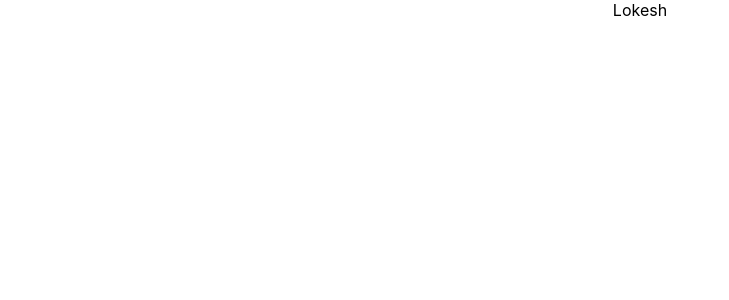
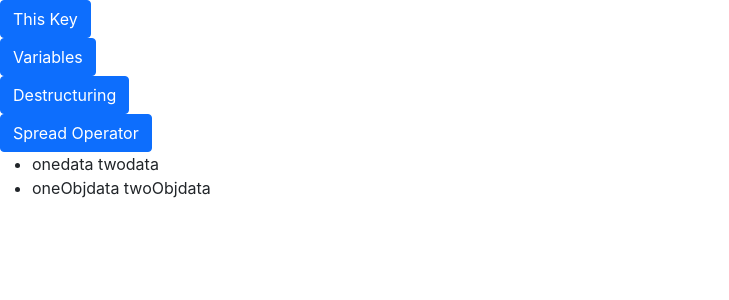
Before and after one commit to lokeshkumardubai1990/react, a React (Create React App) app: page / in a window 1280 px wide. Shown: the top 300 px of the page, without its empty margins (0-729 px from the left). Built offline with nearby package versions, Linux system fonts and the light colour scheme.

Commit message:
es6 updated

```diff
--- a/public/index.html
+++ b/public/index.html
@@ -24,6 +24,8 @@
       work correctly both with client-side routing and a non-root public URL.
       Learn how to configure a non-root public URL by running `npm run build`.
     -->
+    <link href="https://cdn.jsdelivr.net/npm/bootstrap@5.1.3/dist/css/bootstrap.min.css" rel="stylesheet" integrity="sha384-1BmE4kWBq78iYhFldvKuhfTAU6auU8tT94WrHftjDbrCEXSU1oBoqyl2QvZ6jIW3" crossorigin="anonymous">
+
     <title>React App</title>
   </head>
   <body>
--- a/src/App.css
+++ b/src/App.css
@@ -1,5 +1,5 @@
 .App {
-  text-align: center;
+  text-align: left;
 }
 
 .App-logo {
--- a/src/App.js
+++ b/src/App.js
@@ -1,35 +1,87 @@
-import { toHaveAccessibleDescription } from "@testing-library/jest-dom/dist/matchers";
 import React from "react";
+
 import "./App.css";
 
 class App extends React.Component {
   constructor(props) {
     super(props);
     this.state = {
-      name: "John",
+      myName: "John",
+      showHome: true,
     };
-    console.log("Constructor Triggered", this.state.name);
-    var ab = "vivek";
+
+    // console.log("Constructor......... From Parent", this.state.myName);
   }
 
-  /*before rendering*/
+  // componentWillMount() {
+  //   this.setState({ myName: "Peter" }, () => {
+  //     console.log("componentWillMount......... From Parent", this.state.myName);
+  //   });
+  // }
 
-  componentWillMount() {
-    const ab = "test ab";
-    this.setState({ name: ab });
-    console.log("ComponentWillMount Triggered", this.state.name);
+  changeName = () => {
+    this.setState({ myName: "Marvel Avenger" });
+  };
+
+  getName = () => {
+    console.log(this.state.myName);
+  };
+
+  mountUnmount = () => {
+    this.setState({ showHome: !this.state.showHome });
+  };
+
+  render() {
+    console.log(this);
+    return (
+      <div>
+        {/* {this.state.myName} */}
+        {/* {this.state.showHome ? <Home name={this.state.myName} /> : null} */}
+        <div>
+          <button className="btn btn-primary" onClick={this.changeName}>
+            Change Name
+          </button>
+          <br />
+          <button className="btn btn-primary" onClick={this.getName}>
+            Get Name
+          </button>
+          <div>
+            <button className="btn btn-warning" onClick={this.mountUnmount}>
+              (Un) Mount
+            </button>
+          </div>
+        </div>
+      </div>
+    );
   }
 
-  /*after dome render*/
+  // componentDidMount() {
+  //   // this.setState({ myName: "Avenger" }, () => {
+  //   //   console.log("componentDidMount......... From Parent", this.state.myName);
+  //   // });
 
-  componentDidMount() {
-    this.setState({ name: "Lokesh" });
-    console.log("ComponentDidMount Triggered", this.state.name);
-  }
+  //   console.log("componentDidMount ..... From Parent");
+  // }
 
-  render() {
-    return <div className="App">{this.state.name}</div>;
-  }
+  // shouldComponentUpdate(nextProps, nextState) {
+  //   console.log(
+  //     "shouldComponentUpdate......... From Parent",
+  //     nextProps,
+  //     nextState
+  //   );
+  //   if (nextState.myName === "Avenger") {
+  //     return false;
+  //   }
+  //   return true;
+  // }
+
+  // componentWillUpdate() {
+  //   console.log("componentWillUpdate........ From Parent");
+  // }
+
+  // componentDidUpdate() {
+  //   console.log("componentDidUpdate........ From Parent");
+  // }
 }
 
 export default App;
--- a/src/Home.js
+++ b/src/Home.js
@@ -5,8 +5,110 @@ class Home extends React.Component {
     super(props);
   }
 
+  /*Arrow function */
+  thisKey = () => {
+    console.log(this);
+  };
+
+  /*variables*/
+
+  variables = () => {
+    var ab = "test";
+
+    if (ab === "test") {
+      let ab = "Let key";
+      console.log(ab);
+    }
+    console.log(ab);
+  };
+
+  destructuring = () => {
+    const empDetails = ["John", "8956", "Sr Engineer"];
+
+    const [empName, empId, designation] = empDetails;
+    console.log(empName, empId, designation);
+    const empData = {
+      name: "John",
+      employeeId: "8956",
+      designation: "Sr Engineer",
+      experience: 10,
+      bloodGroup: "B Positive",
+    };
+
+    const { name, employeeId, bloodGroup } = empData;
+    console.log(name, employeeId, bloodGroup);
+  };
+
+  spreadFunction = () => {
+    const classComp = ["state", "constructor", "render"];
+    const funcComp = ["props", "useEffect", "return"];
+    const mergeComp = [...classComp, ...funcComp];
+    // console.log(mergeComp);
+
+    const personalDetails = { name: "Peter", age: 32 };
+    const officeDetails = { officeName: "Google", location: "USA" };
+    // old way
+
+    const mergeObj = Object.assign(personalDetails, officeDetails);
+    const newWayofMerget = { ...personalDetails, officeDetails };
+    const copyPersonalDetails = { ...personalDetails };
+    personalDetails.name = "John";
+    console.log(personalDetails, copyPersonalDetails);
+  };
+
   render() {
-    return <div></div>;
+    const mapArray = {
+      data: [
+        {
+          one: "onedata",
+          two: "twodata",
+          three: "threedata",
+          four: "fourdata",
+        },
+        {
+          one: "oneObjdata",
+          two: "twoObjdata",
+          three: "threeObjdata",
+          four: "fourObjdata",
+        },
+      ],
+    };
+    return (
+      <div>
+        <div>
+          <button className="btn btn-primary" onClick={this.thisKey}>
+            This Key
+          </button>
+        </div>
+
+        <div>
+          <button className="btn btn-primary" onClick={this.variables}>
+            Variables
+          </button>
+        </div>
+
+        <div>
+          <button className="btn btn-primary" onClick={this.destructuring}>
+            Destructuring
+          </button>
+        </div>
+
+        <div>
+          <button className="btn btn-primary" onClick={this.spreadFunction}>
+            Spread Operator
+          </button>
+        </div>
+        <ul>
+          {mapArray.data.map((item, index) => {
+            return (
+              <li key={index}>
+                {item.one} {item.two}
+              </li>
+            );
+          })}
+        </ul>
+      </div>
+    );
   }
 }
 
--- a/src/index.js
+++ b/src/index.js
@@ -2,11 +2,12 @@ import React from "react";
 import ReactDOM from "react-dom/client";
 import "./index.css";
 import App from "./App";
+import Home from "./Home";
 
 import reportWebVitals from "./reportWebVitals";
 
 const root = ReactDOM.createRoot(document.getElementById("root"));
-root.render(<App />);
+root.render(<Home />);
 
 // If you want to start measuring performance in your app, pass a function
 // to log results (for example: reportWebVitals(console.log))
```
